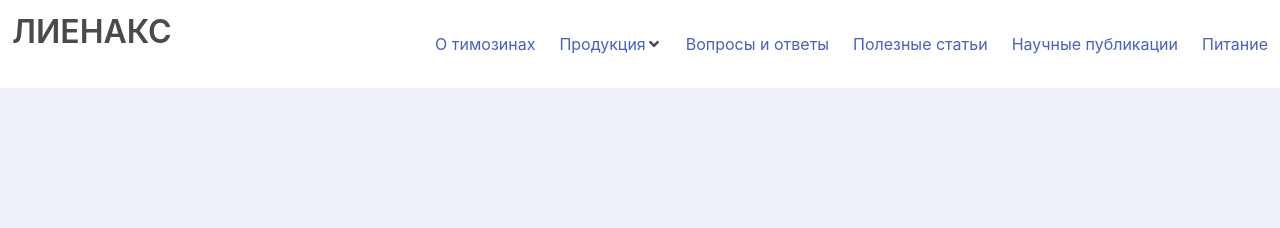
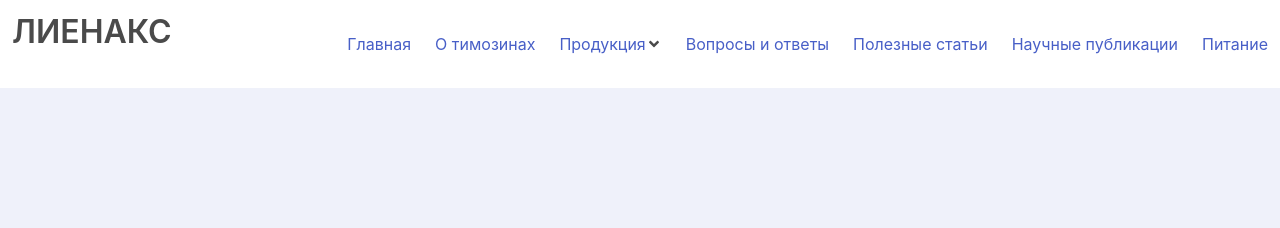
Before and after one commit to w3craft/lienax, a Jekyll site: the page built from _pages/index.html, in a window 1280 px wide. Shown: the top 228 px of the page. Built offline with Jekyll 4.4.1, drawn with Linux system fonts in a browser that asks for light colours; nearby versions of some CDN libraries.

Commit message:
modified:   _includes/nav.html

```diff
--- a/_includes/nav.html
+++ b/_includes/nav.html
@@ -11,6 +11,7 @@
 	<div class="navbar-menu" id="navMenu">
 		<div class="navbar-start"></div>
 		<div class="navbar-end">
+			<span class="navbar-item"><a href="/">Главная</a></span>
 			<span class="navbar-item"><a href="/about">О тимозинах</a></span>
 			<div class="navbar-item has-dropdown is-hoverable">
 				<span class="navbar-item"><a>Продукция </a>
```
